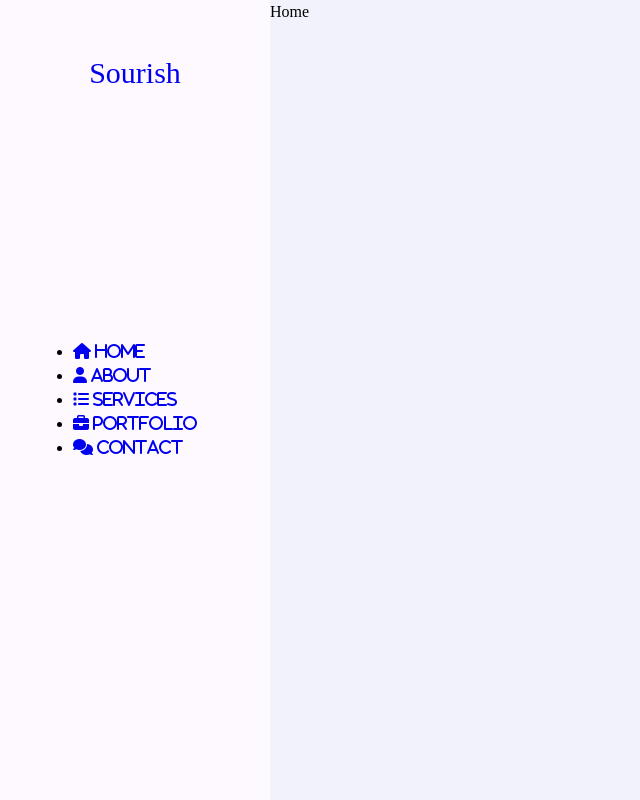
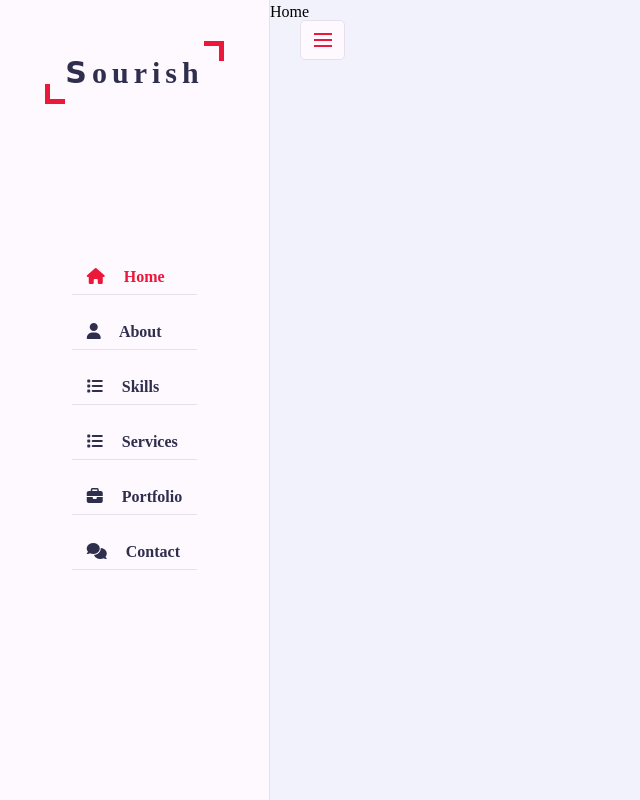
Before and after one commit to DierSolGuy/sourishmukherjee-portfolio, a plain HTML site: page index.html in a window 1280 px wide. Shown: the whole page, without its empty margins (0-640 px from the left). Drawn offline with Linux system fonts and the light colour scheme; a web font is replaced by a local one.

Commit message:
feat: implement aside and nav styling

```diff
--- a/css/color-1.css
+++ b/css/color-1.css
@@ -0,0 +1,3 @@
+:root {
+	--skin-color: #ec1839;
+}
--- a/css/style.css
+++ b/css/style.css
@@ -1,3 +1,5 @@
+@import url("https://fonts.googleapis.com/css2?family=Clicker+Script&family=Poppins:wght@200;300;400;500;600;700&display=swap");
+
 :root {
 	--bg-black-900: #f2f2fc;
 	--bg-black-100: #fdf9ff;
@@ -25,6 +27,10 @@ body {
 	box-sizing: border-box;
 }
 
+ul {
+	list-style: none;
+}
+
 /* section */
 .section {
 	background: var(--bg-black-900);
@@ -45,7 +51,9 @@ body {
 	position: fixed;
 	left: 0;
 	top: 0;
+	padding: 30px;
 	height: 100%;
+	border-right: 1px solid var(--bg-black-50);
 	display: flex;
 	justify-content: center;
 	align-items: center;
@@ -58,3 +66,107 @@ body {
 	font-size: 30px;
 	text-transform: capitalize;
 }
+
+.aside .logo a {
+	color: var(--text-black-900);
+	font-weight: 700;
+	padding: 15px 20px;
+	font-size: 30px;
+	letter-spacing: 5px;
+	position: relative;
+}
+
+.aside .logo a span {
+	font-family: "Clicker Script", cursive;
+	font-family: 40px;
+}
+
+.aside .logo a::before {
+	content: "";
+	position: absolute;
+	width: 20px;
+	height: 20px;
+	border-bottom: 5px solid var(--skin-color);
+	border-left: 5px solid var(--skin-color);
+	bottom: 0;
+	left: 0;
+}
+
+.aside .logo a::after {
+	content: "";
+	position: absolute;
+	width: 20px;
+	height: 20px;
+	border-top: 5px solid var(--skin-color);
+	border-right: 5px solid var(--skin-color);
+	top: 0;
+	right: 0;
+}
+
+.aside .nav-toggler {
+	height: 40px;
+	width: 45px;
+	border: 1px solid var(--bg-black-50);
+	cursor: pointer;
+	position: fixed;
+	left: 300px;
+	top: 20px;
+	border-radius: 5px;
+	background: var(--bg-black-100);
+	display: flex;
+	align-items: center;
+	justify-content: center;
+}
+
+.aside .nav-toggler span {
+	height: 2px;
+	width: 18px;
+	background: var(--skin-color);
+	display: inline-block;
+	position: relative;
+}
+
+.aside .nav-toggler span::before {
+	content: "";
+	height: 2px;
+	width: 18px;
+	background: var(--skin-color);
+	position: absolute;
+	top: -6px;
+	left: 0;
+}
+
+.aside .nav-toggler span::after {
+	content: "";
+	height: 2px;
+	width: 18px;
+	background: var(--skin-color);
+	position: absolute;
+	top: 6px;
+	left: 0;
+}
+
+.aside .nav {
+	margin-top: 50px;
+}
+
+.aside .nav li {
+	margin-bottom: 20px;
+	display: block;
+}
+
+.aside .nav li a {
+	font-size: 16px;
+	font-weight: 600;
+	display: block;
+	border-bottom: 1px solid var(--bg-black-50);
+	color: var(--text-black-900);
+	padding: 5px 15px;
+}
+.aside .nav li a.active {
+	color: var(--skin-color);
+}
+
+.aside .nav li a i {
+	margin-right: 15px;
+}
--- a/index.html
+++ b/index.html
@@ -16,33 +16,45 @@
 		<div class="main-container">
 			<div class="aside">
 				<div class="logo">
-					<a href="#">Sourish</a>
+					<a href="#"><span>S</span>ourish</a>
 				</div>
+				<div class="nav-toggler"><span></span></div>
 				<ul class="nav">
 					<li>
-						<a href="#" class="active">
-							<i class="fa fa-home"> Home </i>
+						<a href="#" class="active"
+							><i class="fa fa-home"></i>
+							Home
 						</a>
 					</li>
 
 					<li>
 						<a href="#">
-							<i class="fa fa-user"> About </i>
+							<i class="fa fa-user"></i>
+							About
 						</a>
 					</li>
 					<li>
 						<a href="#">
-							<i class="fa fa-list"> Services </i>
+							<i class="fa fa-list"></i>
+							Skills
 						</a>
 					</li>
 					<li>
 						<a href="#">
-							<i class="fa fa-briefcase"> Portfolio </i>
+							<i class="fa fa-list"></i>
+							Services
 						</a>
 					</li>
 					<li>
 						<a href="#">
-							<i class="fa fa-comments"> Contact </i>
+							<i class="fa fa-briefcase"></i>
+							Portfolio
+						</a>
+					</li>
+					<li>
+						<a href="#">
+							<i class="fa fa-comments"></i>
+							Contact
 						</a>
 					</li>
 				</ul>
```
